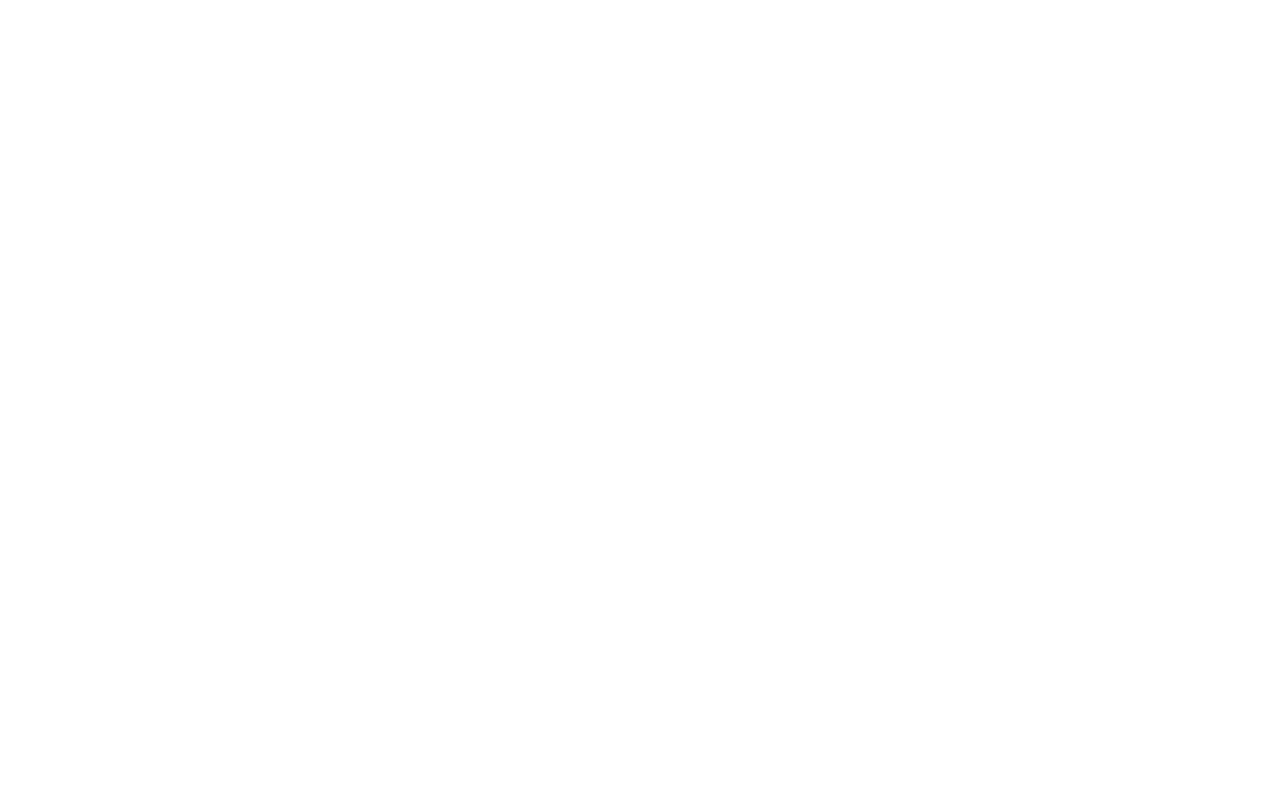
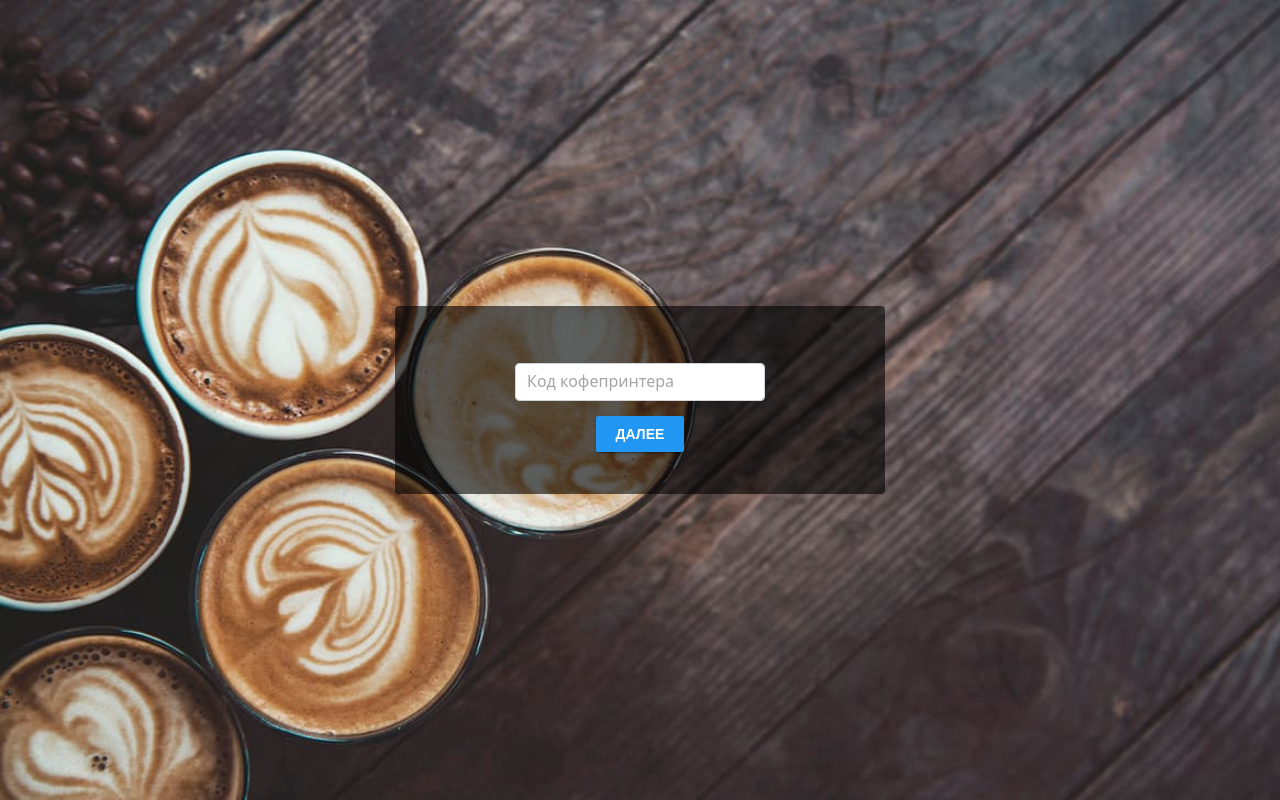
Before and after one commit to b0939261761/coffee-print-client, a Vue app: page /devices in a window 1280 px wide. Built offline with nearby package versions, Linux system fonts and the light colour scheme.

Commit message:
fix shop to device

```diff
--- a/src/components/BtnSend.vue
+++ b/src/components/BtnSend.vue
@@ -35,7 +35,7 @@
       const formData = new FormData();
       formData.append('file', new Blob([u8Image], { type: 'image/jpg' }));
 
-      await http.post(`/shops/${this.$store.state.shop.id}/pictures`, formData);
+      await http.post(`/devices/${this.$store.state.device.id}/pictures`, formData);
       this.modalOpen = true;
     }
   }
--- a/src/lang/index.js
+++ b/src/lang/index.js
@@ -5,8 +5,8 @@
 
 const messages = {
   ru: {
-    shopCode: 'Код кофепринтера',
-    shopName: 'Наименование кофепринтера',
+    deviceCode: 'Код кофепринтера',
+    deviceName: 'Наименование кофепринтера',
     next: 'Далее',
     back: 'Назад',
     selectPicture: 'Выбрать изображение',
--- a/src/router.js
+++ b/src/router.js
@@ -1,15 +1,15 @@
 import Vue from 'vue';
 import Router from 'vue-router';
 import store from '@/store/index';
-import SelectShop from '@/views/SelectShop.vue';
+import SelectDevice from '@/views/SelectDevice.vue';
 import SelectPicture from '@/views/SelectPicture.vue';
 import EditPicture from '@/views/EditPicture.vue';
 
 Vue.use(Router);
 
 const beforeEnterSelectPicture = async (to, from, next) => {
-  if (!store.state.shop.id) {
-    await store.dispatch('shop/getShop', { code: to.params.code });
+  if (!store.state.device.id) {
+    await store.dispatch('device/getdevice', { code: to.params.code });
   }
   next();
 };
@@ -17,15 +17,15 @@
 const beforeEnterEditPicture = async (to, from, next) => {
   const routerPath = {};
 
-  const shopCode = store.state.shop.code;
+  const deviceCode = store.state.device.code;
 
-  if (!shopCode) {
-    next({ name: 'selectShop' });
+  if (!deviceCode) {
+    next({ name: 'selectDevice' });
     return;
   }
 
   if (!store.state.file.fileUrl) {
-    next({ name: 'selectPicture', params: { code: shopCode } });
+    next({ name: 'selectPicture', params: { code: deviceCode } });
     return;
   }
 
@@ -39,15 +39,15 @@
   routes: [
     {
       path: '/',
-      redirect: { name: 'selectShop' }
+      redirect: { name: 'selectDevice' }
     },
     {
-      path: '/shop',
-      name: 'selectShop',
-      component: SelectShop
+      path: '/devices',
+      name: 'selectDevice',
+      component: SelectDevice
     },
     {
-      path: '/shop/:code',
+      path: '/devices/:code',
       name: 'selectPicture',
       component: SelectPicture,
       beforeEnter: beforeEnterSelectPicture
--- a/src/store/index.js
+++ b/src/store/index.js
@@ -1,14 +1,14 @@
 import Vue from 'vue';
 import Vuex from 'vuex';
 
-import shop from './modules/shop';
+import device from './modules/device';
 import file from './modules/file';
 
 Vue.use(Vuex);
 
 export default new Vuex.Store({
   modules: {
-    shop,
+    device,
     file
   },
   strict: process.env.NODE_ENV !== 'production'
--- a/src/store/modules/shop.js
+++ b/src/store/modules/device.js
@@ -8,23 +8,23 @@
     name: ''
   },
   mutations: {
-    setShop(state, { id, code, name }) {
+    setdevice(state, { id, code, name }) {
       state.id = id;
       state.code = code;
       state.name = name;
     }
   },
   actions: {
-    async getShop({ commit }, { code: incomeCode }) {
+    async getdevice({ commit }, { code: incomeCode }) {
       let [id, code, name] = [0, '', ''];
       let response;
       try {
-        response = await http.get(`/shops/${incomeCode}`);
+        response = await http.get(`/devices/${incomeCode}`);
       } catch (e) {
         console.log(e);
       }
       if (response.data) ({ id, code, name } = response.data);
-      commit('setShop', { id, code, name });
+      commit('setdevice', { id, code, name });
     }
 
   }
--- a/src/views/EditPicture.vue
+++ b/src/views/EditPicture.vue
@@ -23,7 +23,7 @@
       <footer class = 'controls__footer'>
         <Btn
           :label = '$t("back")'
-          @click = '$router.push({name: "selectPicture", params: {code: $store.state.shop.code}})'
+          @click = '$router.push({name: "selectPicture", params: {code: $store.state.device.code}})'
         />
         <BtnSend :canvas = 'canvas' />
       </footer>
--- a/src/views/SelectShop.vue
+++ b/src/views/SelectDevice.vue
@@ -1,30 +1,30 @@
 <template>
-<div class='select-shop'>
+<div class='select-device'>
   <form
-    class='select-shop__body'
+    class='select-device__body'
     @submit.prevent='onSubmit'
   >
     <InputText
-      v-model='shopCode'
-      class = 'select-shop__shop-code'
+      v-model='deviceCode'
+      class = 'select-device__device-code'
       type='text'
       placeholder='XXXXX'
-      :label='$t("shopCode")'
+      :label='$t("deviceCode")'
     />
 
     <Btn
-      :disabled='!shopCode'
+      :disabled='!deviceCode'
       :label='$t("next")'
     />
   </form>
 
   <footer
-    v-if = '$store.state.shop.code'
-    class='select-shop__footer'
+    v-if = '$store.state.device.code'
+    class='select-device__footer'
   >
     <Btn
       :label = '$t("back")'
-      @click = '$router.push({name: "selectPicture", params: {code: $store.state.shop.code}})'
+      @click = '$router.push({name: "selectPicture", params: {code: $store.state.device.code}})'
     />
   </footer>
 </div>
@@ -35,26 +35,26 @@
 import Btn from '@/components/Btn.vue';
 
 export default {
-  name: 'SelectShop',
+  name: 'SelectDevice',
   components: {
     InputText,
     Btn
   },
   data: () => ({
-    shopCode: ''
+    deviceCode: ''
   }),
   methods: {
     onSubmit() {
-      if (!this.shopCode) return;
-      this.$store.dispatch('shop/getShop', { code: this.shopCode });
-      this.$router.push({ name: 'selectPicture', params: { code: this.shopCode } });
+      if (!this.deviceCode) return;
+      this.$store.dispatch('device/getdevice', { code: this.deviceCode });
+      this.$router.push({ name: 'selectPicture', params: { code: this.deviceCode } });
     }
   }
 };
 </script>
 
 <style scoped>
-.select-shop {
+.select-device {
   display: flex;
   flex-direction: column;
   width: 100%;
@@ -64,7 +64,7 @@
   background-size: cover;
 }
 
-.select-shop__body {
+.select-device__body {
   position: relative;
   width: 31.25rem;
   max-width: calc(100% - .625rem);
@@ -72,7 +72,7 @@
   padding: 2.9375rem 1.25rem 2rem;
 }
 
-.select-shop__body::before {
+.select-device__body::before {
   content: '';
   position: absolute;
   top: .3125rem;
@@ -83,11 +83,11 @@
   border-radius: .25rem;
 }
 
-.select-shop__shop-code {
+.select-device__device-code {
   width: 250px;
 }
 
-.select-shop__footer {
+.select-device__footer {
   padding-top: .9375rem;
   background-color: rgba(0, 0, 0, .6);
   border-radius: .25rem .25rem 0 0;
--- a/src/views/SelectPicture.vue
+++ b/src/views/SelectPicture.vue
@@ -1,16 +1,16 @@
 <template>
 <div class='select-picture'>
   <header class='select-picture__header'>
-    <div class = 'shop-info'>
+    <div class = 'device-info'>
       <LabelValue
         class = 'label-value--margin'
-        :label = '$t("shopCode")'
-        :value = '$store.state.shop.code'
+        :label = '$t("deviceCode")'
+        :value = '$store.state.device.code'
       />
 
       <LabelValue
-        :label = '$t("shopName")'
-        :value = '$store.state.shop.name'
+        :label = '$t("deviceName")'
+        :value = '$store.state.device.name'
       />
     </div>
   </header>
@@ -22,7 +22,7 @@
   <footer class='select-picture__footer'>
     <Btn
       :label = '$t("back")'
-      @click = '$router.push({ name: "selectShop" })'
+      @click = '$router.push({ name: "selectDevice" })'
     />
   </footer>
 </div>
@@ -63,7 +63,7 @@
   border-radius: 0 0 .25rem .25rem;
 }
 
-.shop-info {
+.device-info {
   display: flex;
   flex-wrap: wrap;
   justify-content: space-between;
```
